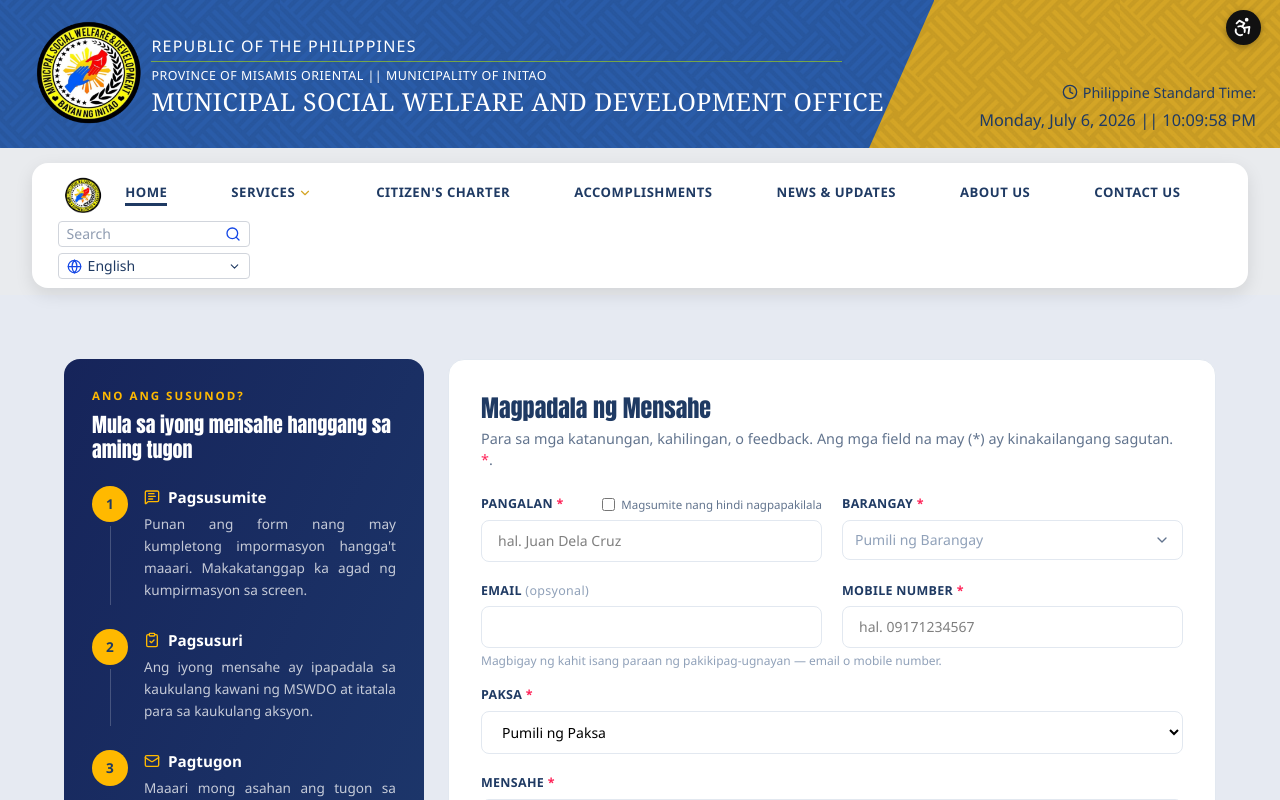
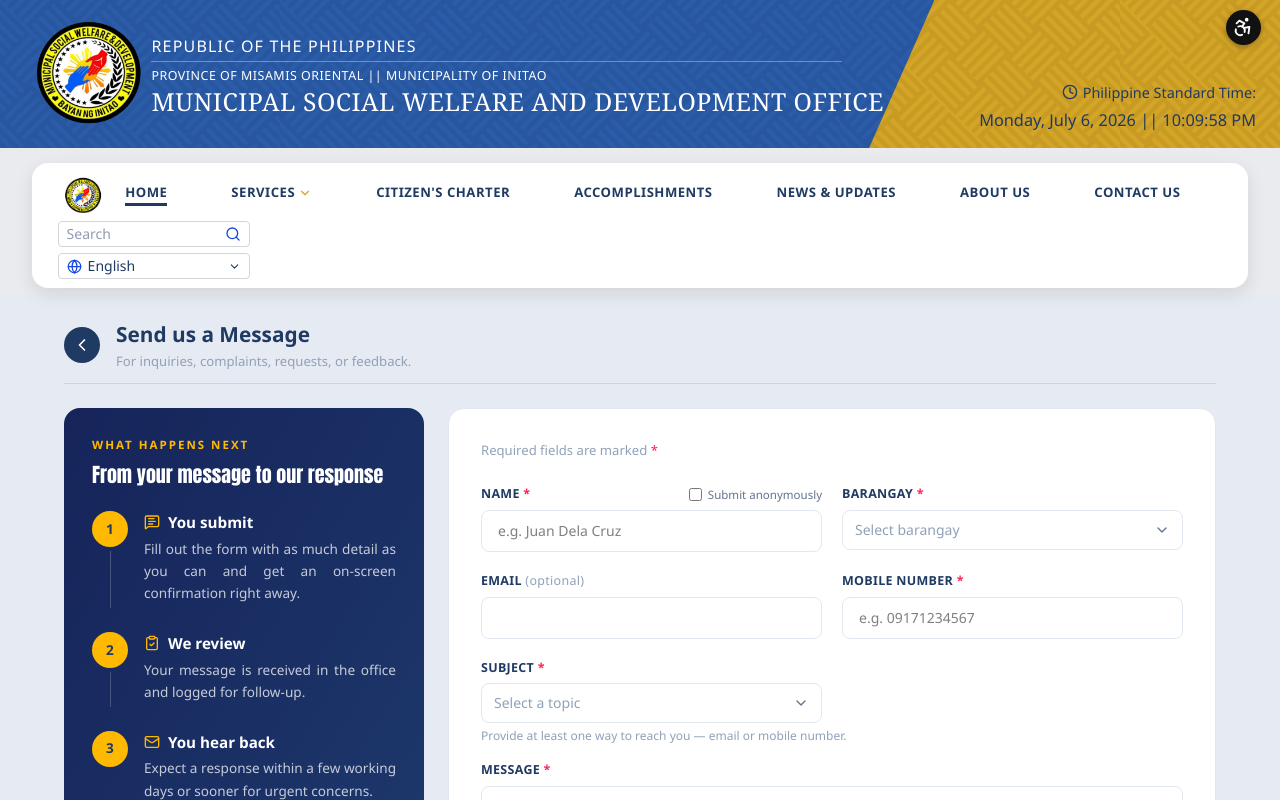
Before and after one commit to zendielou-roman/MSWDO-Initao-AMS, a Vue app in the folder frontend/public-view/: page /contact in a window 1280 px wide. Shown: the top 800 px of the page. Built offline with nearby package versions, Linux system fonts and the light colour scheme.

Commit message:
WalaNayClaudeBest :<<

```diff
--- a/frontend/public-view/src/App.vue
+++ b/frontend/public-view/src/App.vue
@@ -8,7 +8,7 @@ import ServicesSection from './components/ServicesSection.vue'
 import CitizenCharter from './components/CitizenCharter.vue'
 import AccomplishmentsSection from './components/AccomplishmentsSection.vue'
 import NewsUpdates from './components/News&Updates.vue'
-import ActiveOperations from './components/ActiveOperations.vue'
+//import ActiveOperations from './components/ActiveOperations.vue'
 import AboutUs from './components/AboutUs.vue'
 import OrganizationalChart from './components/OrganizationalChart.vue'
 import ContactUs from './components/ContactUs.vue'
--- a/frontend/public-view/src/components/Contactpage.vue
+++ b/frontend/public-view/src/components/Contactpage.vue
@@ -1,6 +1,7 @@
 <script setup>
 // ===== CONTACT PAGE (standalone route) =====
-import { reactive, ref, computed, inject, nextTick } from 'vue'
+import { reactive, ref, computed, inject } from 'vue'
+import { useRouter } from 'vue-router'
 import { useI18n } from 'vue-i18n'
 import {
   Mail,
@@ -10,9 +11,14 @@ import {
   ClipboardCheck,
   Phone,
   ChevronDown,
+  ChevronLeft,
 } from 'lucide-vue-next'
 
 const { t } = useI18n()
+const router = useRouter()
+const isOtherBarangay = ref(false)
+const otherBarangayText = ref('')
+const isSubjectOpen = ref(false)
 
 const form = reactive({
   fullName: '',
@@ -32,10 +38,44 @@ const touched = reactive({
   message: false,
 })
 
+const subjectOptions = computed(() => [
+  { label: t('contact.form.subjectOptions.general'), value: t('contact.form.subjectOptions.general') },
+  { label: t('contact.form.subjectOptions.service'), value: t('contact.form.subjectOptions.service') },
+  { label: t('contact.form.subjectOptions.feedback'), value: t('contact.form.subjectOptions.feedback') },
+  { label: t('contact.form.subjectOptions.complaint'), value: t('contact.form.subjectOptions.complaint') },
+  { label: t('contact.form.subjectOptions.other'), value: t('contact.form.subjectOptions.other') },
+])
+
+function toggleSubjectDropdown() {
+  isSubjectOpen.value = !isSubjectOpen.value
+}
+
+function selectSubject(value) {
+  form.subject = value
+  markTouched('subject')
+  isSubjectOpen.value = false
+}
+
 const submitted = ref(false)
 const submitAttempted = ref(false)
 const isBarangayOpen = ref(false)
 const goToHome = inject('goToHome', () => {})
+
+// ContactUs.vue lives on the home page as the #contact section, so
+// going "back" means returning home and scrolling to that section.
+// goToHome() already supports this via its sectionId argument.
+function goBack() {
+  if (goToHome) {
+    goToHome('contact')
+    return
+  }
+
+  router.push('/').then(() => {
+    requestAnimationFrame(() => {
+      document.getElementById('contact')?.scrollIntoView({ behavior: 'smooth' })
+    })
+  })
+}
 
 const errors = computed(() => {
   const mobile = form.mobile.replace(/\D/g, '')
@@ -74,8 +114,20 @@ function toggleBarangayDropdown() {
 
 function selectBarangay(value) {
   form.barangay = value
+  isOtherBarangay.value = false
   markTouched('barangay')
   isBarangayOpen.value = false
+}
+
+function selectOtherBarangay() {
+  isOtherBarangay.value = true
+  form.barangay = '' // clear until they type something
+  isBarangayOpen.value = false
+}
+
+function updateOtherBarangay() {
+  form.barangay = otherBarangayText.value
+  markTouched('barangay')
 }
 
 const steps = [
@@ -110,19 +162,32 @@ function submitForm() {
 }
 
 function goToContactSection() {
-  goToHome()
-  nextTick(() => {
-    const el = document.getElementById('contact')
-    if (el) {
-      el.scrollIntoView({ behavior: 'smooth', block: 'start' })
-    }
-  })
+  goToHome('contact')
 }
 </script>
 
 <template>
-  <section class="px-6 sm:px-12 py-16">
-    <div class="max-w-6xl mx-auto grid lg:grid-cols-[360px_1fr] gap-6 items-start">
+  <section class="px-6 sm:px-12 pt-6 pb-20">
+    <div class="max-w-6xl mx-auto">
+      <!-- PAGE HEADER · back button + title -->
+      <div class="flex items-center gap-4 mb-6 pb-3 border-b border-slate-300">
+        <button
+          type="button"
+          @click="goBack"
+          :aria-label="t('contact.form.back')"
+          class="w-9 h-9 shrink-0 rounded-full bg-[#1f3a63] text-white flex items-center justify-center hover:bg-[#16294d] transition"
+        >
+          <ChevronLeft class="w-5 h-5" />
+        </button>
+        <div>
+          <p class="flex items-center gap-2 text-[#1f3a63] font-bold text-[1.3rem]">
+            {{ t('contact.form.heading') }}
+          </p>
+          <p class="text-slate-400 text-[0.82rem] mt-0.5">{{ t('contact.form.tagline') }}</p>
+        </div>
+      </div>
+
+      <div class="grid lg:grid-cols-[360px_1fr] gap-6 items-start">
         <!-- LEFT · process & trust panel -->
         <aside class="rounded-2xl bg-gradient-to-br from-[#16245a] to-[#1e3a6e] p-7 text-white flex flex-col">
           <p class="text-amber-400 font-bold tracking-[2px] text-[0.72rem] uppercase mb-2">
@@ -182,9 +247,8 @@ function goToContactSection() {
           </div>
 
           <template v-else>
-          <h2 class="font-['Anton'] text-[#1f3a63] text-2xl mb-1">{{ t('contact.form.heading') }}</h2>
-          <p class="text-slate-500 text-[0.9rem] mb-6">
-            {{ t('contact.form.subheading') }} <span class="text-rose-500">*</span>.
+            <p class="text-slate-400 text-[0.82rem] mb-6">
+              {{ t('contact.form.subheading') }} <span class="text-rose-500">*</span>
             </p>
 
             <div class="grid sm:grid-cols-2 gap-5 mb-1">
@@ -223,6 +287,7 @@ function goToContactSection() {
                 <label class="text-[#1f3a63] text-[0.78rem] font-bold tracking-wide uppercase">
                   {{ t('contact.form.barangay') }} <span class="text-rose-500">*</span>
                 </label>
+
                 <div class="relative">
                   <button
                     type="button"
@@ -230,10 +295,10 @@ function goToContactSection() {
                     class="flex w-full items-center justify-between rounded-lg border px-3 py-2 text-sm outline-none transition bg-white min-h-[2.5rem]"
                     :class="touched.barangay && errors.barangay ? 'border-rose-400 focus:border-rose-400' : 'border-slate-200 focus:border-[#1e3a6e]'"
                   >
-                  <span class="text-left" :class="form.barangay ? 'text-slate-700' : 'text-slate-400'">
-                    {{ form.barangay || t('contact.form.barangaySelect') }}
+                    <span class="text-left" :class="form.barangay || isOtherBarangay ? 'text-slate-700' : 'text-slate-400'">
+                      {{ isOtherBarangay ? t('contact.form.barangayOtherLabel') : (form.barangay || t('contact.form.barangaySelect')) }}
                     </span>
-                  <ChevronDown class="h-4 w-4 text-slate-500" />
+                    <ChevronDown class="h-4 w-4 text-slate-500 shrink-0" />
                   </button>
 
                   <div
@@ -249,8 +314,30 @@ function goToContactSection() {
                     >
                       {{ barangay }}
                     </button>
+
+                    <!-- OTHER / manual entry -->
+                    <button
+                      type="button"
+                      @click="selectOtherBarangay"
+                      class="block w-full px-3 py-2 text-left text-sm font-semibold text-[#1e3a6e] hover:bg-slate-100 border-t border-slate-100"
+                    >
+                      {{ t('contact.form.barangayOther') }}
+                    </button>
                   </div>
                 </div>
+
+                <!-- Free-text input, shown only when "Other" is selected -->
+                <input
+                  v-if="isOtherBarangay"
+                  v-model="otherBarangayText"
+                  type="text"
+                  :placeholder="t('contact.form.barangayOtherPlaceholder')"
+                  @input="updateOtherBarangay"
+                  @blur="markTouched('barangay')"
+                  class="border rounded-lg px-4 py-2.5 text-sm outline-none transition"
+                  :class="touched.barangay && errors.barangay ? 'border-rose-400 focus:border-rose-400' : 'border-slate-200 focus:border-[#1e3a6e]'"
+                />
+
                 <p v-if="touched.barangay && errors.barangay" class="text-rose-500 text-[0.75rem]">
                   {{ errors.barangay }}
                 </p>
@@ -286,36 +373,54 @@ function goToContactSection() {
                   :class="touched.contact && errors.contact ? 'border-rose-400 focus:border-rose-400' : 'border-slate-200 focus:border-[#1e3a6e]'"
                 />
               </div>
+
+              <!-- SUBJECT (now inside the grid, same column width as Barangay) -->
+              <div class="flex flex-col gap-1.5">
+                <label class="text-[#1f3a63] text-[0.78rem] font-bold tracking-wide uppercase">
+                  {{ t('contact.form.subject') }} <span class="text-rose-500">*</span>
+                </label>
+
+                <div class="relative">
+                  <button
+                    type="button"
+                    @click="toggleSubjectDropdown"
+                    class="flex w-full items-center justify-between rounded-lg border px-3 py-2 text-sm outline-none transition bg-white min-h-[2.5rem]"
+                    :class="touched.subject && errors.subject ? 'border-rose-400 focus:border-rose-400' : 'border-slate-200 focus:border-[#1e3a6e]'"
+                  >
+                    <span class="text-left" :class="form.subject ? 'text-slate-700' : 'text-slate-400'">
+                      {{ form.subject || t('contact.form.subjectSelect') }}
+                    </span>
+                    <ChevronDown class="h-4 w-4 text-slate-500 shrink-0" />
+                  </button>
+
+                  <div
+                    v-if="isSubjectOpen"
+                    class="absolute left-0 right-0 top-full z-20 mt-1 max-h-56 overflow-y-auto rounded-lg border border-slate-200 bg-white shadow-lg"
+                  >
+                    <button
+                      v-for="option in subjectOptions"
+                      :key="option.value"
+                      type="button"
+                      @click="selectSubject(option.value)"
+                      class="block w-full px-3 py-2 text-left text-sm text-slate-700 hover:bg-slate-100"
+                    >
+                      {{ option.label }}
+                    </button>
                   </div>
+                </div>
+
+                <p v-if="touched.subject && errors.subject" class="text-rose-500 text-[0.75rem]">
+                  {{ errors.subject }}
+                </p>
+              </div>
+            </div>
+
             <p v-if="touched.contact && errors.contact" class="text-rose-500 text-[0.75rem] mb-4 sm:col-span-2">
               {{ errors.contact }}
             </p>
             <p v-else class="text-slate-400 text-[0.75rem] mb-4">
               {{ t('contact.form.contactHint') }}
             </p>
-
-          <div class="flex flex-col gap-1.5 mb-5">
-            <label class="text-[#1f3a63] text-[0.78rem] font-bold tracking-wide uppercase">
-              {{ t('contact.form.subject') }} <span class="text-rose-500">*</span>
-            </label>
-            <select
-              v-model="form.subject"
-              @blur="markTouched('subject')"
-              @change="markTouched('subject')"
-              class="border rounded-lg px-4 py-2.5 text-sm outline-none transition bg-white"
-              :class="touched.subject && errors.subject ? 'border-rose-400 focus:border-rose-400' : 'border-slate-200 focus:border-[#1e3a6e]'"
-            >
-              <option value="" disabled>{{ t('contact.form.subjectSelect') }}</option>
-              <option>{{ t('contact.form.subjectOptions.general') }}</option>
-              <option>{{ t('contact.form.subjectOptions.service') }}</option>
-              <option>{{ t('contact.form.subjectOptions.feedback') }}</option>
-              <option>{{ t('contact.form.subjectOptions.complaint') }}</option>
-              <option>{{ t('contact.form.subjectOptions.other') }}</option>
-            </select>
-            <p v-if="touched.subject && errors.subject" class="text-rose-500 text-[0.75rem]">
-              {{ errors.subject }}
-            </p>
-          </div>
 
             <div class="flex flex-col gap-1.5 mb-6">
               <label class="text-[#1f3a63] text-[0.78rem] font-bold tracking-wide uppercase">
@@ -357,5 +462,6 @@ function goToContactSection() {
           </template>
         </div>
       </div>
+    </div>
   </section>
 </template>
--- a/frontend/public-view/src/components/Footer.vue
+++ b/frontend/public-view/src/components/Footer.vue
@@ -12,7 +12,6 @@ const quickLinks = computed(() => [
   { label: t('footer.links.home'), href: '#home' },
   { label: t('footer.links.news'), href: '#news' },
   { label: t('footer.links.about'), href: '#about' },
-  { label: t('footer.links.programs'), href: '#operations' },
   { label: t('footer.links.dswd'), href: 'https://www.dswd.gov.ph', external: true },
   { label: t('footer.links.municipal'), href: '#home' },
 ])
--- a/frontend/public-view/src/locales/en.js
+++ b/frontend/public-view/src/locales/en.js
@@ -598,14 +598,15 @@ operations: {
     whatsNext: 'What happens next',
     whatsNextTitle: 'From your message to our response',
     steps: {
-      submit: { title: 'You submit', body: 'Fill out the form with as much detail as you can. You\u2019ll get an on-screen confirmation right away.' },
-      review: { title: 'We review', body: 'Your message is routed to the right MSWDO staff member and logged for follow-up.' },
-      reply: { title: 'You hear back', body: 'Expect a reply by email or call within 1 working day, sooner for urgent concerns.' },
+      submit: { title: 'You submit', body: 'Fill out the form with as much detail as you can and get an on-screen confirmation right away.' },
+      review: { title: 'We review', body: 'Your message is received in the office and logged for follow-up.' },
+      reply: { title: 'You hear back', body: 'Expect a response within a few working days or sooner for urgent concerns.' },
     },
     privacyNote: 'Your details are kept confidential and used only to process your request, in line with the Data Privacy Act and R.A. 11032.',
     urgentCall: 'Urgent? Call the hotline directly',
-    heading: 'Send us a message',
-    subheading: 'For inquiries, requests, or feedback. Required fields are marked',
+    heading: 'Send us a Message',
+    subheading: 'Required fields are marked',
+    tagline: "For inquiries, complaints, requests, or feedback.",
     name: 'Name',
     anonymousLabel: 'Submit anonymously',
     anonymousPlaceholder: 'Anonymous',
@@ -614,6 +615,9 @@ operations: {
     barangay: 'Barangay',
     barangaySelect: 'Select barangay',
     barangayError: 'Barangay is required.',
+    barangayOther: "Other (not listed)",
+    barangayOtherLabel: "Other",
+    barangayOtherPlaceholder: "Enter your barangay or location",
     email: 'Email',
     optional: '(optional)',
     mobile: 'Mobile Number',
@@ -642,99 +646,7 @@ operations: {
     needDetails: 'Need our office details instead?',
     seeContactInfo: 'See contact information ↑',
   },
-  form: {
-  whatsNext: 'Ano ang Susunod?',
-  whatsNextTitle: 'Mula sa iyong mensahe hanggang sa aming tugon',
 
-  steps: {
-    submit: {
-      title: 'Pagsusumite',
-      body: 'Punan ang form nang may kumpletong impormasyon hangga\'t maaari. Makakatanggap ka agad ng kumpirmasyon sa screen.'
-    },
-
-    review: {
-      title: 'Pagsusuri',
-      body: 'Ang iyong mensahe ay ipapadala sa kaukulang kawani ng MSWDO at itatala para sa kaukulang aksyon.'
-    },
-
-    reply: {
-      title: 'Pagtugon',
-      body: 'Maaari mong asahan ang tugon sa pamamagitan ng email o tawag sa loob ng 1 working day, o mas maaga kung agarang usapin.'
-    },
-  },
-
-  privacyNote: 'Ang iyong personal na impormasyon ay mananatiling kumpidensyal at gagamitin lamang para sa pagproseso ng iyong kahilingan, alinsunod sa Data Privacy Act at R.A. 11032.',
-
-  urgentCall: 'May agarang concern? Tumawag sa aming hotline.',
-
-  heading: 'Magpadala ng Mensahe',
-
-  subheading: 'Para sa mga katanungan, kahilingan, o feedback. Ang mga field na may (*) ay kinakailangang sagutan.',
-
-  name: 'Pangalan',
-
-  anonymousLabel: 'Magsumite nang hindi nagpapakilala',
-
-  anonymousPlaceholder: 'Anonymous',
-
-  namePlaceholder: 'hal. Juan Dela Cruz',
-
-  nameError: 'Mangyaring ilagay ang iyong pangalan o piliin ang "Magsumite nang hindi nagpapakilala."',
-
-  barangay: 'Barangay',
-
-  barangaySelect: 'Pumili ng Barangay',
-
-  barangayError: 'Kinakailangan ang Barangay.',
-
-  email: 'Email',
-
-  optional: '(opsyonal)',
-
-  mobile: 'Mobile Number',
-
-  mobilePlaceholder: 'hal. 09171234567',
-
-  contactError: 'Magbigay ng email o mobile number upang makapagpadala kami ng tugon.',
-
-  mobileLengthError: 'Ang mobile number ay dapat may 11 digit.',
-
-  contactHint: 'Magbigay ng kahit isang paraan ng pakikipag-ugnayan — email o mobile number.',
-
-  subject: 'Paksa',
-
-  subjectSelect: 'Pumili ng Paksa',
-
-  subjectError: 'Mangyaring pumili ng paksa.',
-
-  subjectOptions: {
-    general: 'Pangkalahatang Katanungan',
-    service: 'Kahilingan sa Serbisyo',
-    feedback: 'Feedback',
-    complaint: 'Reklamo laban sa Kawani',
-    other: 'Iba pa',
-  },
-
-  message: 'Mensahe',
-
-  messagePlaceholder: 'Paano kami makakatulong?',
-
-  messageError: 'Mangyaring ilarawan ang iyong concern.',
-
-  send: 'Ipadala ang Mensahe',
-
-  formError: 'Mangyaring kumpletuhin muna ang mga kinakailangang field bago isumite ang form.',
-
-  successTitle: 'Naipadala ang Mensahe!',
-
-  successBody: 'Maraming salamat sa pakikipag-ugnayan. Tutugunan namin ang iyong mensahe sa lalong madaling panahon.',
-
-  sendAnother: 'Magpadala ng Panibagong Mensahe',
-
-  needDetails: 'Kailangan mo ba ang impormasyon ng aming tanggapan?',
-
-  seeContactInfo: 'Tingnan ang Contact Information ↑',
-},
   },
 
   footer: {
@@ -742,13 +654,12 @@ operations: {
     contactTitle: 'Contact Information',
     hoursTitle: 'Office Hours',
     hoursValue: 'Monday – Friday, 8:00 AM – 5:00 PM',
-    hoursNote: 'Closed on weekends & public holidays',
+    hoursNote: 'Closed on Weekends & Public Holidays',
     linksTitle: 'Quick Links',
     links: {
       home: 'Home',
       news: 'News & Announcements',
       about: 'About the Office',
-      programs: 'Programs & Operations',
       dswd: 'DSWD Official Website',
       municipal: 'Municipal Government of Initao',
     },
--- a/frontend/public-view/src/locales/fil.js
+++ b/frontend/public-view/src/locales/fil.js
@@ -674,22 +674,117 @@ operations: {
       hoursLine2: '8:00 AM – 12 NN · 1:00 – 5:00 PM',
       facebookText: 'facebook.com/mswdo.initao',
     },
+    form: {
+  whatsNext: 'Ano ang Susunod?',
+  whatsNextTitle: 'Mula sa iyong mensahe hanggang sa aming tugon',
+
+  steps: {
+    submit: {
+      title: 'Pagsusumite',
+      body: 'Punan ang form nang may kumpletong impormasyon hangga\'t maaari. Makakatanggap ka agad ng kumpirmasyon sa screen.'
+    },
+
+    review: {
+      title: 'Pagsusuri',
+      body: 'Ang iyong mensahe ay ipapadala sa kaukulang kawani ng MSWDO at itatala para sa kaukulang aksyon.'
+    },
+
+    reply: {
+      title: 'Pagtugon',
+      body: 'Maaari mong asahan ang aming tugon sa loob ng ilang araw o mas maaga kung agarang usapin.'
+    },
+  },
+
+  privacyNote: 'Ang iyong personal na impormasyon ay mananatiling kumpidensyal at gagamitin lamang para sa pagproseso ng iyong kahilingan, alinsunod sa Data Privacy Act at R.A. 11032.',
+
+  urgentCall: 'May agarang concern? Tumawag sa aming hotline.',
+
+  heading: 'Magpadala ng Mensahe',
+
+  subheading: 'Ang mga patlang na may (*) ay kinakailangang sagutan.',
+
+  name: 'Pangalan',
+
+  anonymousLabel: 'Magsumite nang hindi nagpapakilala',
+
+  anonymousPlaceholder: 'Anonymous',
+
+  namePlaceholder: 'ex. Juan Dela Cruz',
+
+  nameError: 'Mangyaring ilagay ang iyong pangalan o piliin ang "Magsumite nang hindi nagpapakilala."',
+
+  barangay: 'Barangay',
+
+  barangaySelect: 'Pumili ng Barangay',
+
+  barangayError: 'Kinakailangan ang Barangay.',
+  barangayOther: "Other (not listed)",
+  barangayOtherLabel: "Other",
+  barangayOtherPlaceholder: "Enter your barangay or location",
+
+  email: 'Email',
+
+  optional: '(opsyonal)',
+
+  mobile: 'Mobile Number',
+
+  mobilePlaceholder: 'ex. 09171234567',
+
+  contactError: 'Magbigay ng email o mobile number upang makapagpadala kami ng tugon.',
+
+  mobileLengthError: 'Ang mobile number ay dapat may 11 digit.',
+
+  contactHint: 'Magbigay ng kahit isang paraan ng pakikipag-ugnayan — email o mobile number.',
+
+  subject: 'Paksa',
+
+  subjectSelect: 'Pumili ng Paksa',
+
+  subjectError: 'Mangyaring pumili ng paksa.',
+
+  subjectOptions: {
+    general: 'Pangkalahatang Katanungan',
+    service: 'Kahilingan sa Serbisyo',
+    feedback: 'Feedback',
+    complaint: 'Reklamo laban sa Kawani',
+    other: 'Iba pa',
+  },
+
+  message: 'Mensahe',
+
+  messagePlaceholder: 'Paano kami makakatulong?',
+
+  messageError: 'Mangyaring ilarawan ang iyong concern.',
+
+  send: 'Ipadala ang Mensahe',
+
+  formError: 'Mangyaring kumpletuhin muna ang mga kinakailangang field bago isumite ang form.',
+
+  successTitle: 'Naipadala ang Mensahe!',
+
+  successBody: 'Maraming salamat sa pakikipag-ugnayan. Tutugunan namin ang iyong mensahe sa lalong madaling panahon.',
+
+  sendAnother: 'Magpadala ng Panibagong Mensahe',
+
+  needDetails: 'Kailangan mo ba ang impormasyon ng aming tanggapan?',
+
+  seeContactInfo: 'Tingnan ang Contact Information ↑',
+},
   },
   footer: {
     tagline: 'Naglilingkod sa mga mamamayan ng Initao, Misamis Oriental nang may malasakit, integridad, at propesyonalismo sa paghahatid ng mga serbisyong panlipunan.',
-    contactTitle: 'Impormasyon sa Pakikipag-ugnayan',
+    contactTitle: 'CONTACT INFORMATION',
     hoursTitle: 'Oras ng Tanggapan',
     hoursValue: 'Lunes – Biyernes, 8:00 AM – 5:00 PM',
-    hoursNote: 'Sarado sa weekends at public holidays',
-    linksTitle: 'Mga Maikling Link',
+    hoursNote: 'Sarado sa Weekends at Public Holidays',
+    linksTitle: 'Quick Links',
     links: {
-      home: 'Bahay',
-      news: 'Balita at Anunsyo',
+      home: 'Home',
+      news: 'Mga Balita at Anunsyo',
       about: 'Tungkol sa Tanggapan',
-      programs: 'Mga Programa at Operasyon',
       dswd: 'Opisyal na Website ng DSWD',
       municipal: 'Munisipal na Pamahalaan ng Initao',
     },
-    copyright: '© {year} MSWDO Initao, Misamis Oriental. Lahat ng karapatan ay nakalaan.',
+    copyright: '© {year} MSWDO Initao, Misamis Oriental. All Rights Reserved.',
   },
 }
```
Lines whose indentation alone changed are shown as unchanged.
